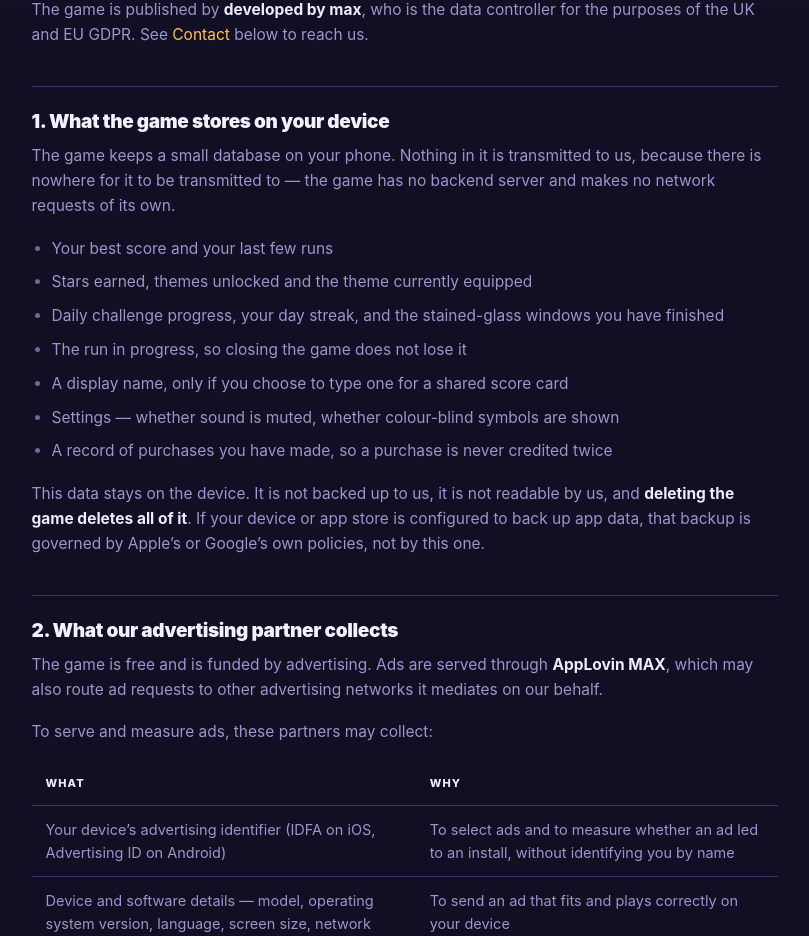
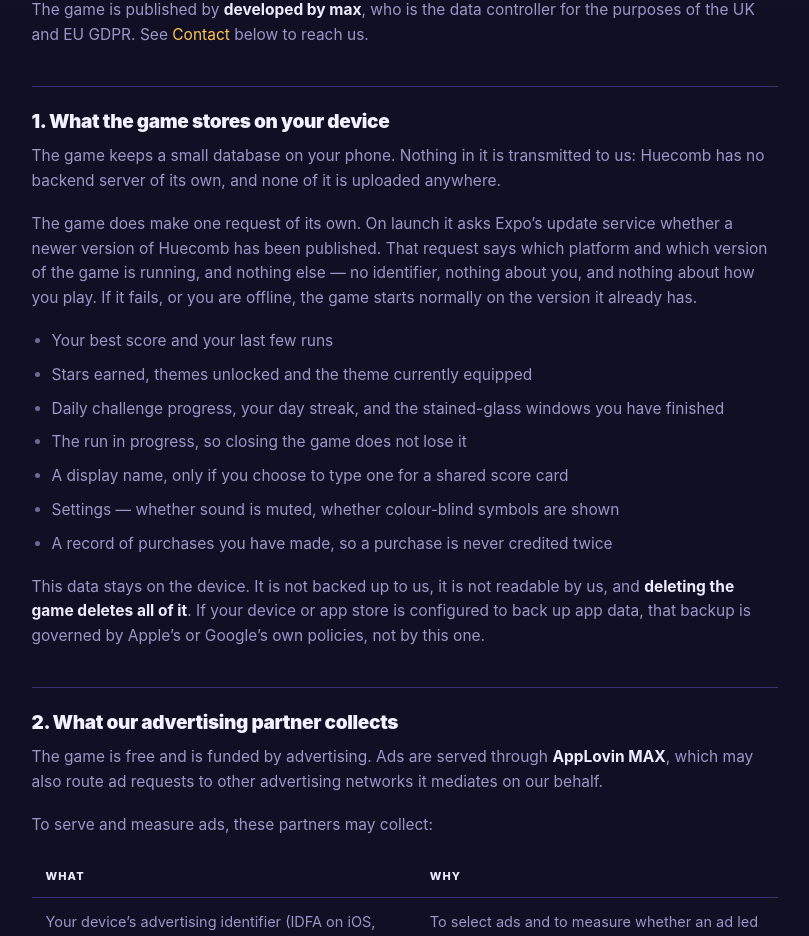
Before and after one commit to developedbymax/developedbymax.github.io, a React (Vite) app: page /huecomb/privacy in a window 1280 px wide. Shown: the part 791-1727 px from the top of the page, without its empty margins (235-1044 px from the left). Built offline with nearby package versions, Linux system fonts and the light colour scheme.

Commit message:
Correct the network-request claim: all three games ship expo-updates

```diff
--- a/src/pages/HuecombLegal.jsx
+++ b/src/pages/HuecombLegal.jsx
@@ -67,9 +67,15 @@ export default function HuecombLegal() {
 
           <h3>1. What the game stores on your device</h3>
           <p>
-            The game keeps a small database on your phone. Nothing in it is transmitted to us,
-            because there is nowhere for it to be transmitted to &mdash; the game has no backend
-            server and makes no network requests of its own.
+            The game keeps a small database on your phone. Nothing in it is transmitted to us:
+            Huecomb has no backend server of its own, and none of it is uploaded anywhere.
+          </p>
+          <p>
+            The game does make one request of its own. On launch it asks Expo&rsquo;s update
+            service whether a newer version of Huecomb has been published. That request says
+            which platform and which version of the game is running, and nothing else &mdash;
+            no identifier, nothing about you, and nothing about how you play. If it fails, or
+            you are offline, the game starts normally on the version it already has.
           </p>
           <ul>
             <li>Your best score and your last few runs</li>
--- a/src/pages/OutrushLegal.jsx
+++ b/src/pages/OutrushLegal.jsx
@@ -66,9 +66,15 @@ export default function OutrushLegal() {
 
           <h3>1. What the game stores on your device</h3>
           <p>
-            The game keeps a small database on your phone. Nothing in it is transmitted to
-            us, because there is nowhere for it to be transmitted to &mdash; the game has
-            no backend server and makes no network requests of its own.
+            The game keeps a small database on your phone. Nothing in it is transmitted to us:
+            Outrush has no backend server of its own, and none of it is uploaded anywhere.
+          </p>
+          <p>
+            The game does make one request of its own. On launch it asks Expo&rsquo;s update
+            service whether a newer version of Outrush has been published. That request says
+            which platform and which version of the game is running, and nothing else &mdash;
+            no identifier, nothing about you, and nothing about how you play. If it fails, or
+            you are offline, the game starts normally on the version it already has.
           </p>
           <ul>
             <li>Your high scores and past runs</li>
--- a/src/pages/ScrapglowLegal.jsx
+++ b/src/pages/ScrapglowLegal.jsx
@@ -73,9 +73,15 @@ export default function ScrapglowLegal() {
 
           <h3>1. What the game stores on your device</h3>
           <p>
-            The game keeps two small records on your phone. Nothing in them is transmitted to
-            us, because there is nowhere for them to be transmitted to &mdash; the game has no
-            backend server and makes no network requests of its own.
+            The game keeps two small records on your phone. Nothing in them is transmitted to us:
+            Scrapglow has no backend server of its own, and none of it is uploaded anywhere.
+          </p>
+          <p>
+            The game does make one request of its own. On launch it asks Expo&rsquo;s update
+            service whether a newer version of Scrapglow has been published. That request says
+            which platform and which version of the game is running, and nothing else &mdash;
+            no identifier, nothing about you, and nothing about how you play. If it fails, or
+            you are offline, the game starts normally on the version it already has.
           </p>
           <ul>
             <li>Your best score, your best single haul, your lifetime total banked, and how many runs you have finished</li>
```
